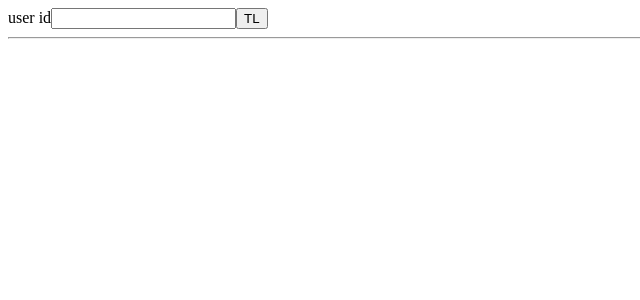
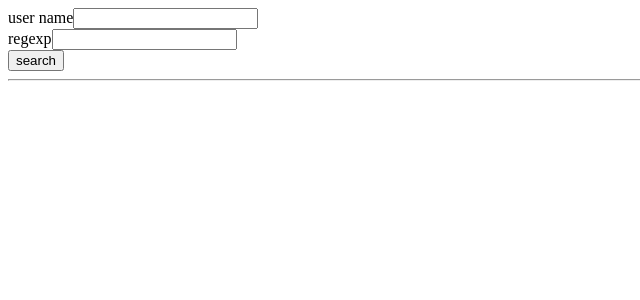
Before and after one commit to zundamo-ti/filtering_tweets, a React (Create React App) app: page / in a window 1280 px wide. Shown: the top 300 px of the page, without its empty margins (0-640 px from the left). Built offline with nearby package versions, Linux system fonts and the light colour scheme.

Commit message:
add search function

```diff
--- a/src/App.js
+++ b/src/App.js
@@ -3,13 +3,22 @@ import TimelinePage from "./timeline_page";
 
 class App extends React.Component {
   state = {
-    userId: null,
-    showTimeline: false
+    username: null,
+    showTimeline: false,
+    regexp: ''
   }
 
-  changeUserId = (event) => {
+  changeUsername = (event) => {
     this.setState({
-      userId: event.target.value
+      username: event.target.value,
+      showTimeline: false
+    })
+  }
+
+  changeRegExp = (event) => {
+    this.setState({
+      regexp: event.target.value,
+      showTimeline: false
     })
   }
 
@@ -23,16 +32,21 @@ class App extends React.Component {
     return (
       <Fragment>
         <div>
-          <label>user id</label>
-          <input type='text' onChange={this.changeUserId}/>
-          <button onClick={this.showTimeline}>TL</button>
+          <label>user name</label>
+          <input type='text' onChange={this.changeUsername}/>
         </div>
+        <div>
+          <label>regexp</label>
+          <input type='text' onChange={this.changeRegExp}/>
+        </div>
+        <button onClick={this.showTimeline}>search</button>
         <hr />
         {
           this.state.showTimeline &&
           <TimelinePage
-            key={this.state.userId}
-            userId={this.state.userId} />
+            key={this.state.username}
+            regexp={this.state.regexp}
+            username={this.state.username} />
         }
       </Fragment>
     )
--- a/src/timeline_page.js
+++ b/src/timeline_page.js
@@ -3,8 +3,8 @@ import { useQuery, gql } from '@apollo/client';
 import Tweet from './tweet';
 
 export const GET_TIMELINE = gql`
-  query getTimeline($userId: ID!, $token: String) {
-    getTimeline(userId: $userId, token: $token) {
+  query GetTimelineByUsername($username: String, $token: String) {
+    getTimelineByUsername(username: $username, token: $token) {
       tweets {
         id
         createdAt
@@ -23,26 +23,31 @@ export const GET_TIMELINE = gql`
   }
 `;
 
-const TimelinePage = ({ userId }) => {
+const TimelinePage = ({ username, regexp }) => {
   const [token, setToken] = useState(null)
   const [page, setPage] = useState(0)
-  const { loading, error, data } = useQuery(GET_TIMELINE, {
+  const { loading, error, data } = useQuery(
+    GET_TIMELINE, {
     variables: {
-      userId,
+      username,
       token
     }
   })
 
-  //if (loading) return <div>Loading...</div>
-  //if (error) return `Error! ${error}`
   let element;
   if (loading) element = <div>Loading...</div>
   else if (error) element = <div>{`Error! ${error}`}</div>
   else if (!data) element = <div>Not Found</div>
   else element = (
     <ul>
-      {data.getTimeline.tweets.map(
-        tweet => <Tweet key={tweet.id} tweet={tweet}/>)}
+      {data.getTimelineByUsername.tweets
+        .filter(
+          ({ text }) => (new RegExp(regexp)).test(text)
+        )
+        .map(
+          tweet => <Tweet key={tweet.id} tweet={tweet}/>
+        )
+      }
     </ul>
   )
 
@@ -52,7 +57,7 @@ const TimelinePage = ({ userId }) => {
       <br />
       <button
         onClick={() => {
-          setToken(data.getTimeline.nextToken)
+          setToken(data.getTimelineByUsername.nextToken)
           setPage(page + 1)
         }}>
         next
@@ -61,7 +66,7 @@ const TimelinePage = ({ userId }) => {
         page > 0 &&
         <button
           onClick={() => {
-            setToken(data.getTimeline.prevToken)
+            setToken(data.getTimelineByUsername.prevToken)
             setPage(page - 1)
           }}>
           prev
```
